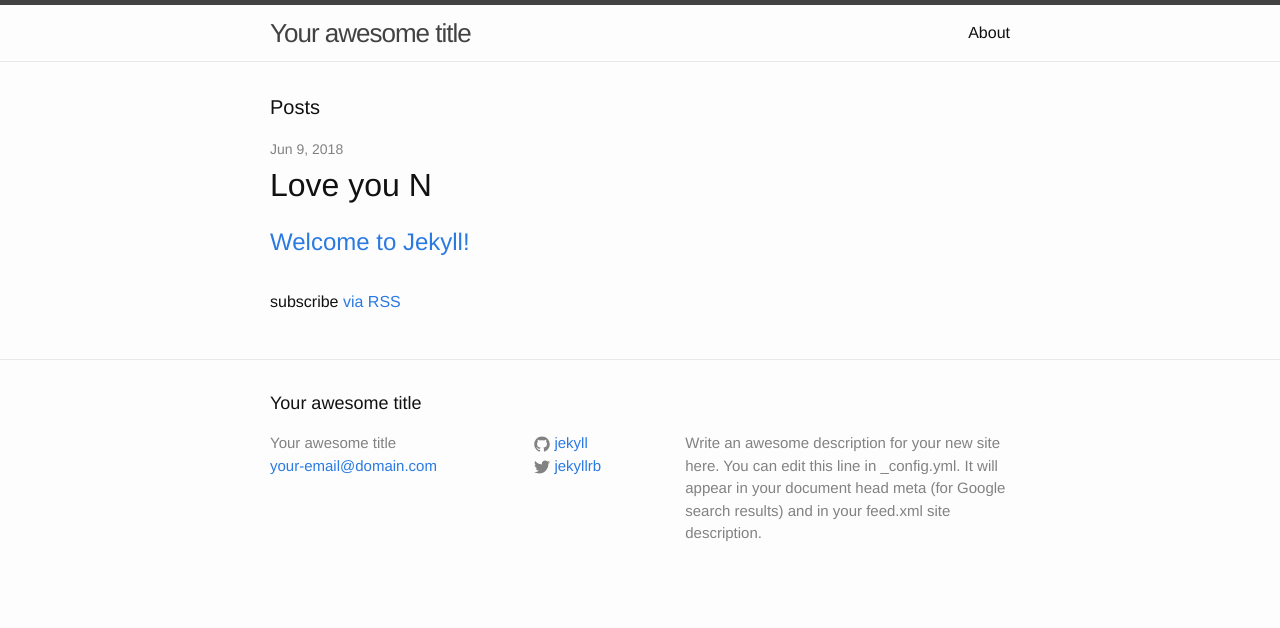
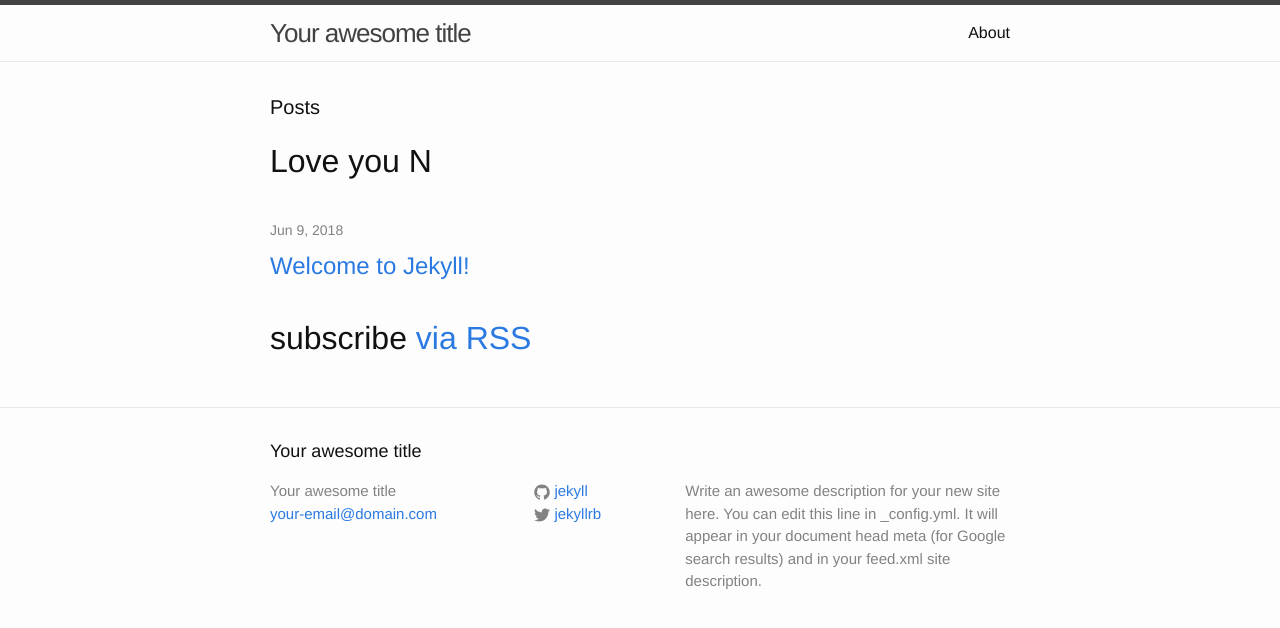
Before and after one commit to MilaG145/MilaG145.github.io, a Jekyll site: the page built from index.html, in a window 1280 px wide. Shown: the top 628 px of the page. Built offline with Jekyll 4.4.1, drawn with Linux system fonts in a browser that asks for light colours; part of the change alters nothing that is shown.

```diff
--- a/index.html
+++ b/index.html
@@ -5,12 +5,12 @@ layout: default
 <div class="home">
 
   <h1 class="page-heading">Posts</h1>
-
+  <h1> Love you N <h1>
   <ul class="post-list">
     {% for post in site.posts %}
       <li>
         <span class="post-meta">{{ post.date | date: "%b %-d, %Y" }}</span>
-        <h1> Love you N <h1>
+
 
         <h2>
           <a class="post-link" href="{{ post.url | prepend: site.baseurl }}">{{ post.title }}</a>
```
